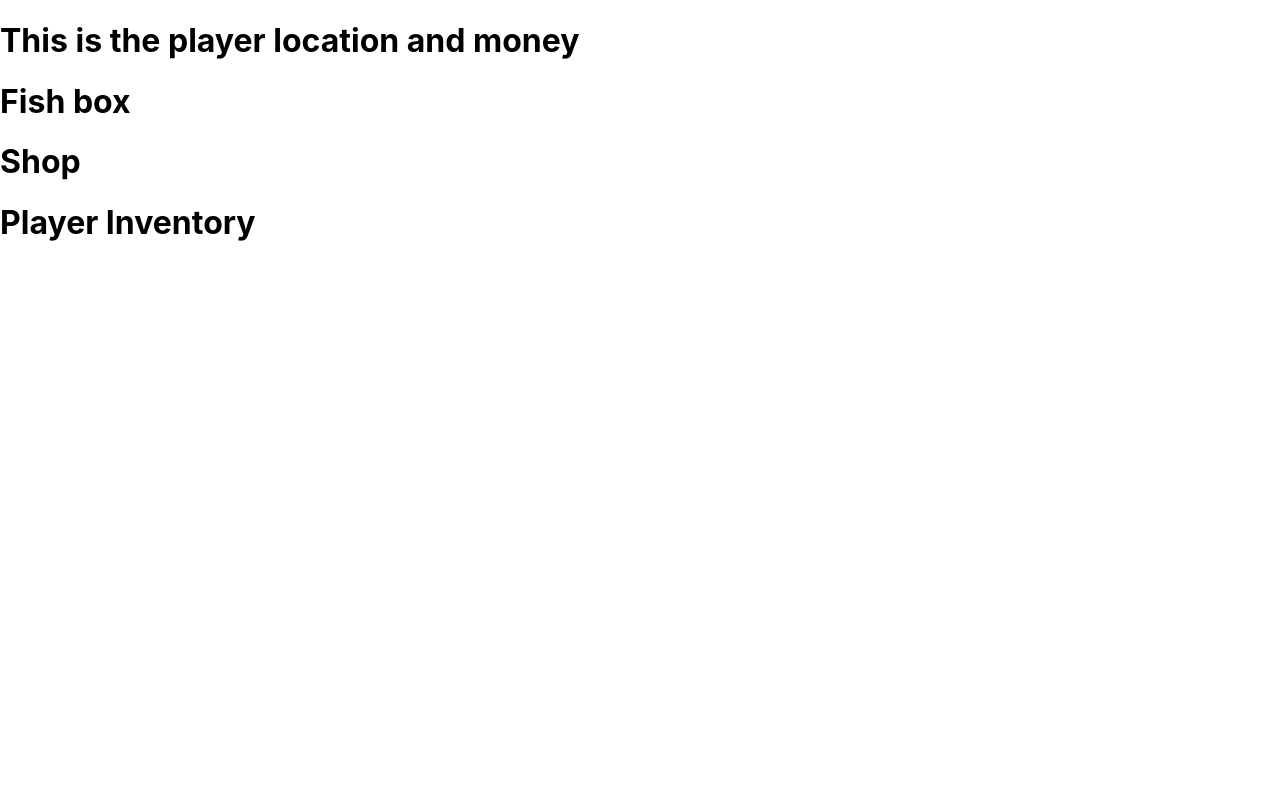
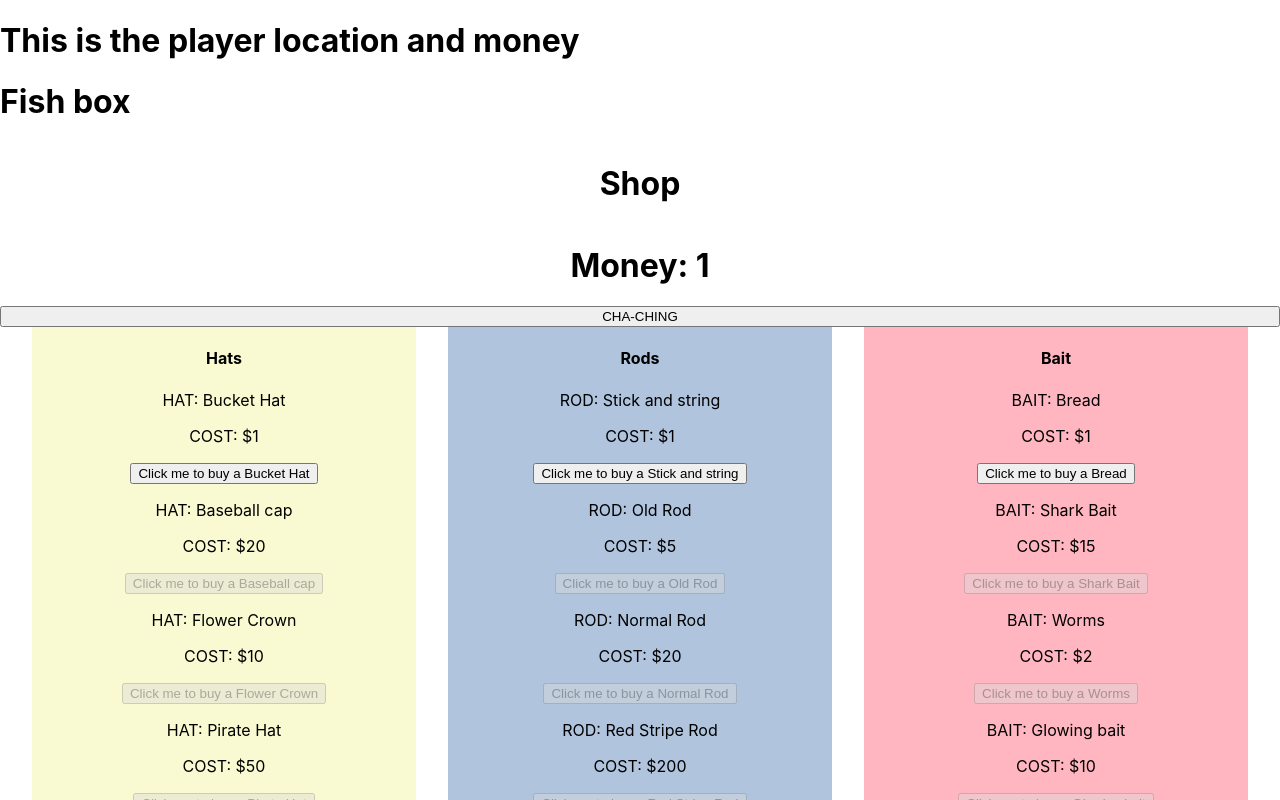
Before and after one commit to chilly-biscuits/phishing-4-phun, a React (Create React App) app: page / in a window 1280 px wide. Both pictures are taken after typing "Sample" into the empty fields and a click on the button "Submit". Shown: the top 800 px of the page. Built offline with nearby package versions, Linux system fonts and the light colour scheme.

Commit message:
store system working with purchase and mod update response

```diff
--- a/src/components/UpgradeStore.js
+++ b/src/components/UpgradeStore.js
@@ -1,38 +1,134 @@
-//This is where the upgrade store is, updates the user's money and inventory when an upgrade is purchased
+// This is where the upgrade store is, updates the user's money and inventory when an upgrade is purchased
+import React, {useReducer} from 'react';
 
-// const handleHat = (event) => {
-//     dispatch({
-//       type: 'setHat',
-//       data: event.target.value
-//     })
-//   }
+import initialStorage   from '../data/initialStorage'
 
-//   const printHat = (input) => {
-//     return (
-//       hats.find(i => i.id === parseInt(input)).name
-//     )
-//   }
+import playerReducer    from '../reducers/playerReducer.js'
 
-//   const printHatMod= (input) => {
-//     return (
-//       hats.find(i => i.id === parseInt(input)).modifier
-//     )
-//   }
+import { hats } from '../data/hats'
+import { rods } from '../data/rods'
+import { baits } from '../data/baits'
+
+
 
 const UpgradeStore = () => {
+    // const [player, setPlayer] = useState(initialStorage)
+    const [store, dispatch] = useReducer(
+        playerReducer,
+        initialStorage
+    )
+
+    const handleHat = (event) => {
+        dispatch({
+          type: 'setHat',
+          data: event.target.value
+        })
+    }
+
+    const handleRod = (event) => {
+        dispatch({
+          type: 'setRod',
+          data: event.target.value
+        })
+    }
+
+    const handleBait = (event) => {
+        dispatch({
+          type: 'setBait',
+          data: event.target.value
+        })
+    }
+
+    const handleCost = (event, input) => {
+        dispatch({
+            type: 'spendMoney',
+            data: findCost(input, event.target.value)
+        })
+    }
+
+    const findName = (arr, input) => {
+      return (
+        arr.find(i => i.id === parseInt(input)).name
+      )
+    }
+
+    const findMod= (arr, input) => {
+      return (
+        arr.find(i => i.id === parseInt(input)).modifier
+      )
+    }
+
+    const findCost= (arr, input) => {
+        return (
+          arr.find(i => i.id === parseInt(input)).cost
+        )
+    }
+
+    const correctFinances = (arr, input) => {
+        return (
+            store.money < findCost(arr, input)
+        )
+    }
+
+    const addMoney = () => {
+        dispatch({
+            type: 'setMoney',
+            data: 1
+        })
+    }
+
+    const {hatId, rodId, baitId} = store.inventory
+
     return(
-        <>
+        <div className="shop">
         <h1>Shop</h1>
-        {/* <h1>Name: {store.name}</h1>
-            <form onSubmit={handleSubmit}>
-            <input type="text" onChange={handleChange} ></input>
-            <button type="submit" value={store.name}>Submit</button>
-            <button onClick={handleHat} value={4}>Buy pirate hat</button>
-            <button onClick={handleHat} value={1}>Buy bucket hat</button>
-            <p>Hat: {printHat(store.inventory.hatId)}</p>
-            <p>Hat Mod: {printHatMod(store.inventory.hatId)}</p>
-      </form> */}
-        </>
+            <h1>Money: {store.money}</h1>
+            <button onClick={addMoney}>CHA-CHING</button>
+
+        <div className="shop-container">
+            <div className="shop-hats">
+                <h4>Hats</h4>
+                {hats.map((hat, index) =>
+                    <div key={index}>
+                        <p>HAT: {hat.name}</p>
+                        <p>COST: ${hat.cost}</p>
+                        <button onClick={(event) => {handleHat(event); handleCost(event, hats);}} value={hat.id} disabled={correctFinances(hats, hat.id)}>Click me to buy a {hat.name}</button>
+                    </div>
+                )}
+                <p>Current Hat: {findName(hats, hatId)}</p>
+                <p>Current Hat Mod :{findMod(hats, hatId)}</p>
+            </div>
+
+            <div className="shop-rods">
+                <h4>Rods</h4>
+                {rods.map((rod, index) =>
+                    <div key={index}>
+                        <p>ROD: {rod.name}</p>
+                        <p>COST: ${rod.cost}</p>
+                        <button onClick={(event) => {handleRod(event); handleCost(event, rods);}} value={rod.id} disabled={correctFinances(rods, rod.id)}>Click me to buy a {rod.name}</button>
+                    </div>
+                )}
+                <p>Current Rod: {findName(rods, rodId)}</p>
+                <p>Current Rod Mod :{findMod(rods, rodId)}</p>
+            </div>
+
+            <div className="shop-bait">
+                <h4>Bait</h4>
+                {baits.map((bait, index) =>
+                    <div key={index}>
+                        <p>BAIT: {bait.name}</p>
+                        <p>COST: ${bait.cost}</p>
+                        <button onClick={(event) => {handleBait(event); handleCost(event, baits);}} value={bait.id} disabled={correctFinances(baits, bait.id)}>Click me to buy a {bait.name}</button>
+                    </div>
+                )}
+                <p>Current Bait: {findName(baits, baitId)}</p>
+                <p>Current Bait Mod: {findMod(baits, baitId)}</p>
+            </div>
+
+
+        </div>
+
+        </div>
     )
 }
 export default UpgradeStore
--- a/src/data/baits.js
+++ b/src/data/baits.js
@@ -13,7 +13,7 @@ export const baits = [
         "modifier": 1,
         "description":'Ohh Ha Ha',
         "img":'' ,
-        "cost": 1
+        "cost": 15
      },
      {
         "id": 3,
@@ -21,7 +21,7 @@ export const baits = [
         "modifier": 1,
         "description":'Yum...',
         "img":'' ,
-        "cost": 1
+        "cost": 2
      },
      {
         "id": 4,
@@ -29,7 +29,7 @@ export const baits = [
         "modifier": 1,
         "description":"I don't know if this is healthy",
         "img":'' ,
-        "cost": 1
+        "cost": 10
      },
      {
         "id": 5,
@@ -37,6 +37,6 @@ export const baits = [
         "modifier": 1,
         "description":'Everybody loves Pizza',
         "img":'' ,
-        "cost": 1
+        "cost": 5
      },
 ]
--- a/src/data/hats.js
+++ b/src/data/hats.js
@@ -13,7 +13,7 @@ export const hats = [
         "modifier": 1,
         "description":'If you put it on backwards you get +1 cool',
         "img":'' ,
-        "cost": 1
+        "cost": 20
      },
      {
         "id": 3,
@@ -21,7 +21,7 @@ export const hats = [
         "modifier": 1,
         "description":'Never wilts',
         "img":'' ,
-        "cost": 1
+        "cost": 10
      },
      {
         "id": 4,
@@ -29,7 +29,7 @@ export const hats = [
         "modifier": 1,
         "description":'Arr!',
         "img":'' ,
-        "cost": 1
+        "cost": 50
      },
      {
         "id": 5,
@@ -37,6 +37,6 @@ export const hats = [
         "modifier": 1,
         "description":'Only for Phish Royalty',
         "img":'',
-        "cost": 1
+        "cost": 9999
      },
 ]
--- a/src/data/initialStorage.js
+++ b/src/data/initialStorage.js
@@ -1,6 +1,6 @@
 const initialStorage = {
   "name": "",
-  "money": 0,
+  "money": 1,
   "playerModifier": 0,
   "inventory": {
     "hatId":  1,
--- a/src/data/rods.js
+++ b/src/data/rods.js
@@ -13,7 +13,7 @@ export const rods = [
         "modifier": 1,
         "description":'Looks pretty beaten up but should do the job',
         "img":'',
-        "cost": 1
+        "cost": 5
      },
      {
         "id": 3,
@@ -21,7 +21,7 @@ export const rods = [
         "modifier": 1,
         "description":'A regular rod',
         "img":'',
-        "cost": 1
+        "cost": 20
      },
      {
         "id": 4,
@@ -29,7 +29,7 @@ export const rods = [
         "modifier": 1,
         "description":'The same as the normal rod but faster',
         "img":'',
-        "cost": 1
+        "cost": 200
      },
      {
         "id": 5,
@@ -37,6 +37,6 @@ export const rods = [
         "modifier": 1,
         "description":'So fancy!',
         "img":'',
-        "cost": 1
+        "cost": 99999
      },
 ]
--- a/src/index.css
+++ b/src/index.css
@@ -11,3 +11,34 @@ code {
   font-family: source-code-pro, Menlo, Monaco, Consolas, 'Courier New',
     monospace;
 }
+
+.shop {
+  display: flex;
+  width: 100vw;
+  flex-direction: column;
+  text-align: center;
+}
+
+.shop-container {
+  display: flex;
+  width: 100vw;
+  height: 100%;
+  flex-direction: row;
+  justify-content: space-evenly;
+  align-items: center;
+}
+
+.shop-hats {
+  width: 30%;
+  background-color: lightgoldenrodyellow;
+}
+
+.shop-rods {
+  width: 30%;
+  background-color: lightsteelblue;
+}
+
+.shop-bait {
+  width: 30%;
+  background-color: lightpink;
+}
--- a/src/reducers/playerReducer.js
+++ b/src/reducers/playerReducer.js
@@ -16,6 +16,12 @@ const playerReducer = (state, action) => {
       return{
         ...state,
         "money": state.money + action.data
+      }
+
+    case 'spendMoney':
+      return{
+        ...state,
+        "money": state.money - action.data
       }
 
     case 'setHat':
```
